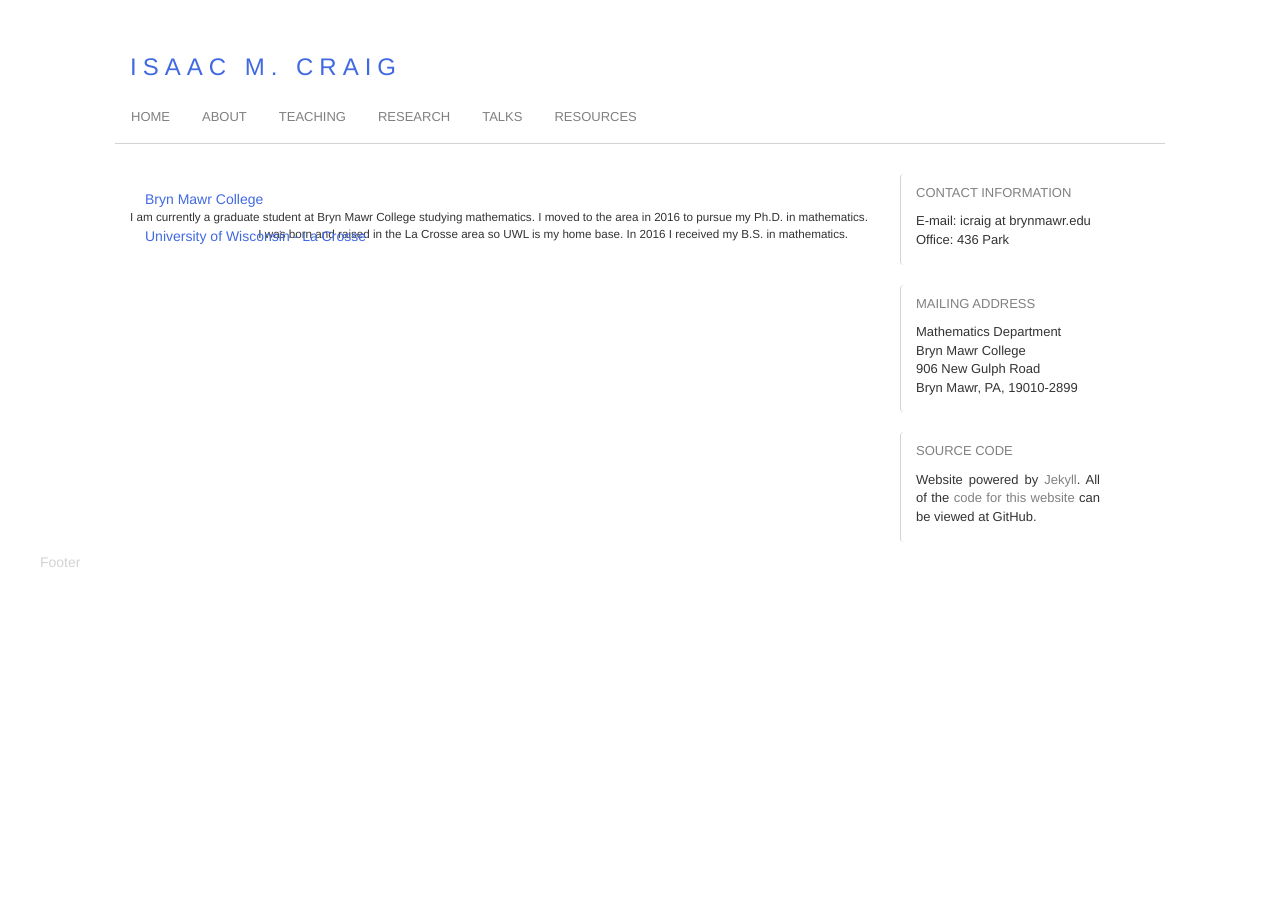
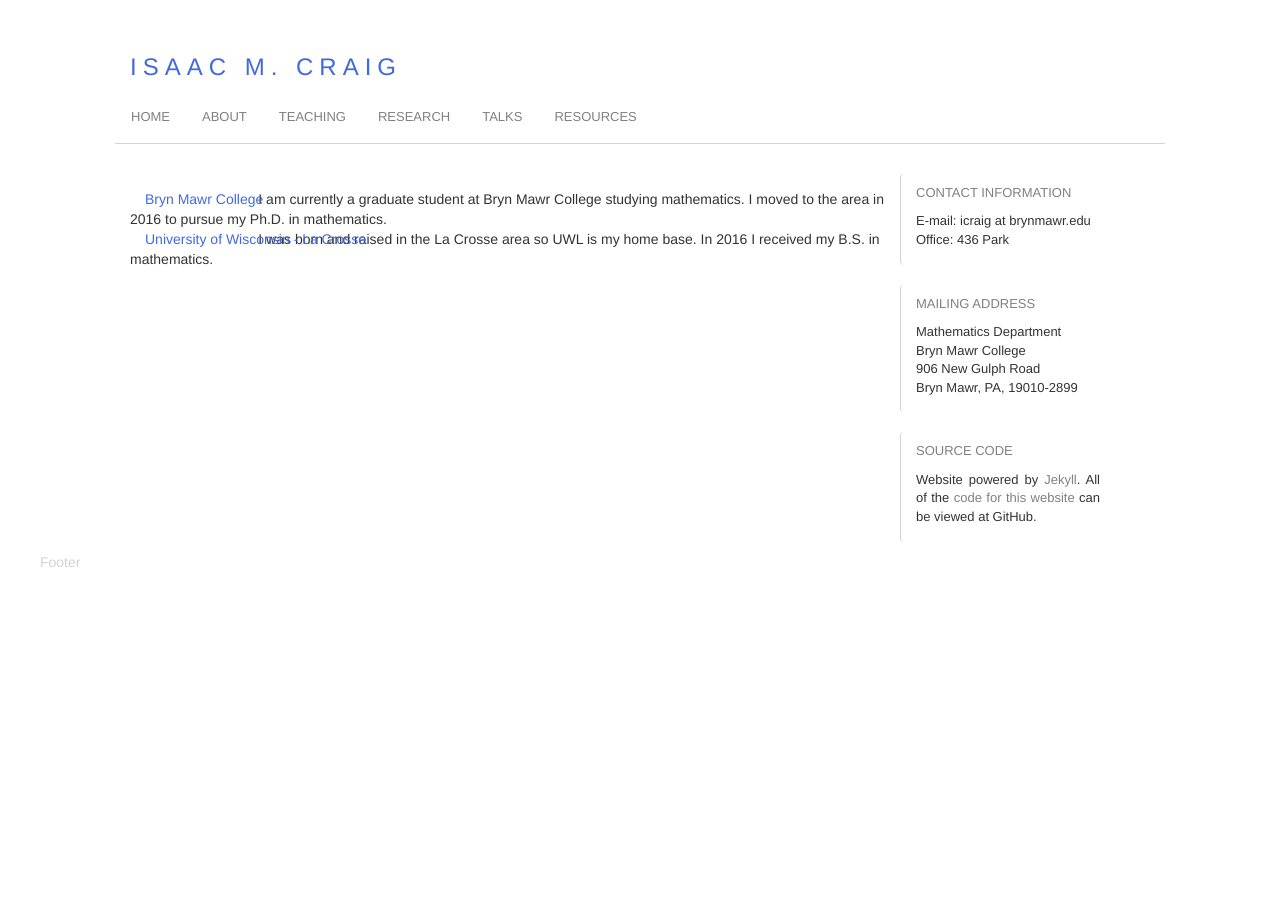
Before and after one commit to isundberg/isaacmc.github.io, a Jekyll site: the page built from about/index.html, in a window 1280 px wide. Built offline with Jekyll 4.4.1, drawn with Linux system fonts in a browser that asks for light colours.

Commit message:
Update index.html

```diff
--- a/about/index.html
+++ b/about/index.html
@@ -4,11 +4,11 @@ title:
 ---
 
 <div id="contentItem" class="col-sm-2">Bryn Mawr College</div>
-<div id="contentList">
+<div id="contentSpace">
   I am currently a graduate student at Bryn Mawr College studying mathematics. I moved to the area in 2016 to pursue my Ph.D. in mathematics.
 </div>
 
 <div id="contentItem" class="col-sm-2">University of Wisconsin - La Crosse</div>
-<div id="contentList">
+<div id="contentSpace">
   I was born and raised in the La Crosse area so UWL is my home base. In 2016 I received my B.S. in mathematics.
 </div>
```
